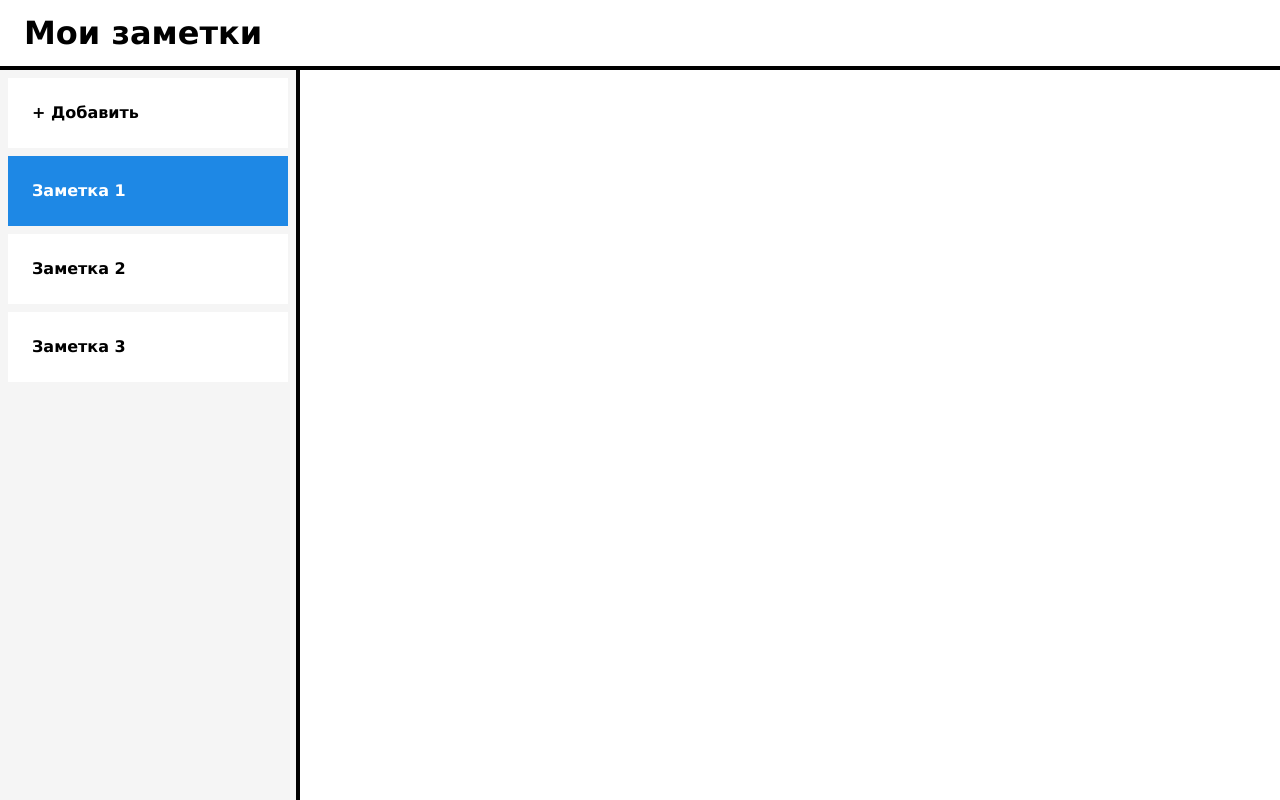
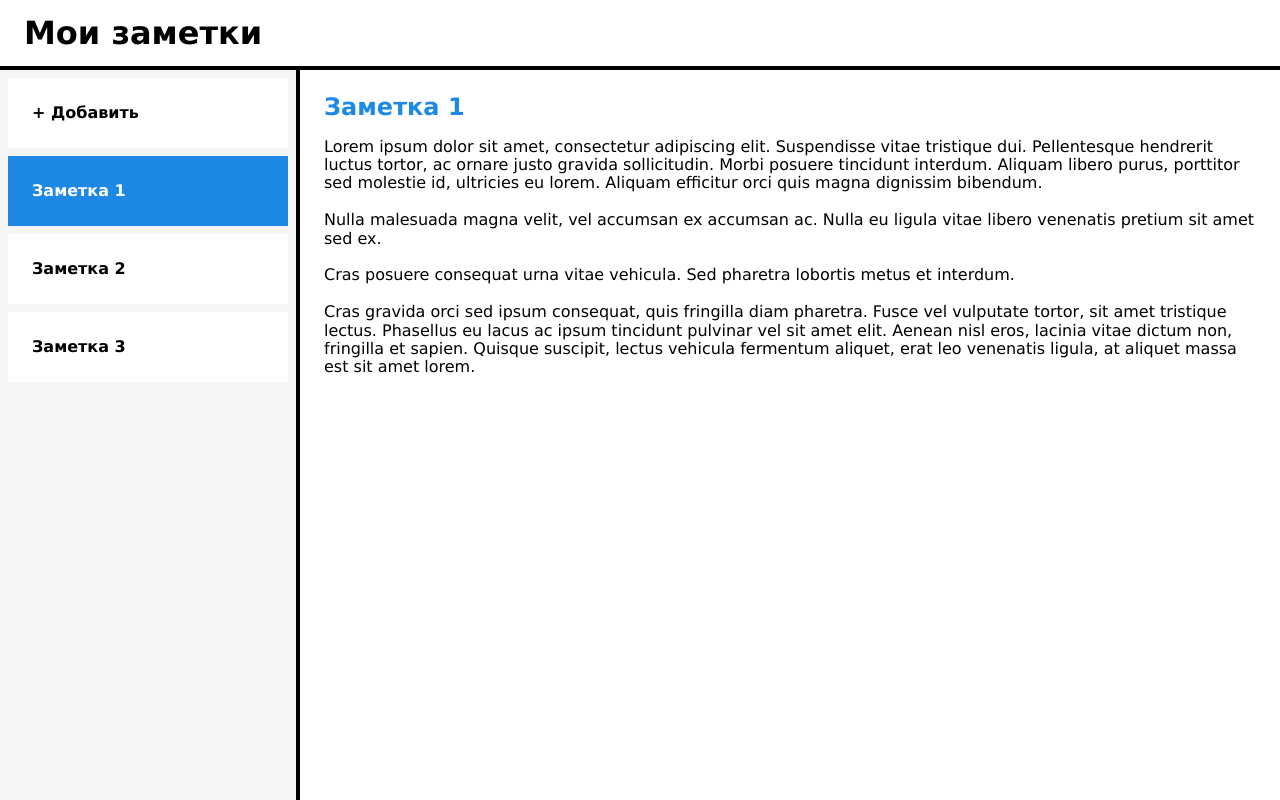
Before and after one commit to 5702493/note-viewer, an Angular app: page / in a window 1280 px wide. Both pictures are taken after a click on the element "Заметка 1". Built offline with nearby package versions, Linux system fonts and the light colour scheme.

Commit message:
add NoteResolver

```diff
--- a/src/app/app-routing.module.ts
+++ b/src/app/app-routing.module.ts
@@ -2,6 +2,7 @@ import { NgModule } from '@angular/core';
 import { RouterModule, Routes } from '@angular/router';
 
 import { NoteComponent } from './note/note.component';
+import { NoteResolver } from './note/note.resolver';
 import { WriteNoteComponent } from './write-note/write-note.component';
 
 const routes: Routes = [{
@@ -11,7 +12,10 @@ const routes: Routes = [{
 }, {
   path: 'note/:id',
   pathMatch: 'full',
-  component: NoteComponent
+  component: NoteComponent,
+  resolve: {
+    note: NoteResolver
+  }
 }, {
   path: '**',
   redirectTo: '/'
--- a/src/app/note/note.component.html
+++ b/src/app/note/note.component.html
@@ -1 +1,5 @@
-<p>note works!</p>
+<article class="main-content"
+  *ngIf="note$ | async as note">
+  <h2 class="note-headline">{{note.title}}</h2>
+  <p [innerHTML]="note.content"></p>
+</article>
--- a/src/app/note/note.component.ts
+++ b/src/app/note/note.component.ts
@@ -1,4 +1,10 @@
+import { Observable } from 'rxjs';
+import { map } from 'rxjs/operators';
+
 import { Component, OnInit } from '@angular/core';
+import { ActivatedRoute, Data } from '@angular/router';
+
+import { NoteModel } from '../note.model';
 
 @Component({
   selector: 'app-note',
@@ -6,10 +12,11 @@ import { Component, OnInit } from '@angular/core';
   styleUrls: ['./note.component.scss']
 })
 export class NoteComponent implements OnInit {
+  note$?: Observable<NoteModel>;
 
-  constructor() { }
+  constructor(private route: ActivatedRoute) { }
 
   ngOnInit(): void {
+    this.note$ = this.route.data.pipe(map((data: Data): any => data.note));
   }
-
 }
--- /dev/null
+++ b/src/app/note/note.resolver.ts
@@ -0,0 +1,32 @@
+import { EMPTY, Observable, of } from 'rxjs';
+import { mergeMap, take } from 'rxjs/operators';
+
+import { Injectable } from '@angular/core';
+import { ActivatedRouteSnapshot, Resolve, Router } from '@angular/router';
+
+import { DataService } from '../data.service';
+import { NoteModel } from '../note.model';
+
+@Injectable({
+  providedIn: 'root'
+})
+export class NoteResolver implements Resolve<NoteModel> {
+  constructor(
+    private router: Router,
+    private service: DataService
+  ) { }
+
+  resolve(route: ActivatedRouteSnapshot): Observable<NoteModel> {
+    const id: string = route.paramMap.get('id')!;
+    return this.service.data$
+      .pipe(take(1), mergeMap((data: NoteModel[]): Observable<NoteModel> => {
+        const note: NoteModel | undefined = data.find((item: NoteModel): boolean => item.id === id);
+        if (note) {
+          note.content = note.content.split('\n').join('<br>');
+          return of(note);
+        }
+        this.router.navigate(['/']);
+        return EMPTY;
+      }));
+  }
+}
--- a/src/styles.scss
+++ b/src/styles.scss
@@ -29,7 +29,8 @@ body {
   width: 100%;
 }
 
-.headline {
+.headline,
+.note-headline {
   margin: 0;
 }
 
@@ -66,7 +67,19 @@ body {
   }
 }
 
-.nav-link {
+.nav-link,
+.main-content {
   word-wrap: break-word;
   word-break: break-word;
 }
+
+.main-content {
+  min-height: calc(100vh - #{$header-height});
+  margin-top: $header-height;
+  margin-left: $side-nav-width;
+  padding: 24px;
+}
+
+.note-headline {
+  color: #1e88e5;
+}
```
Also changed, not shown: 2 other files (tests, documents, lock files or other folders).
